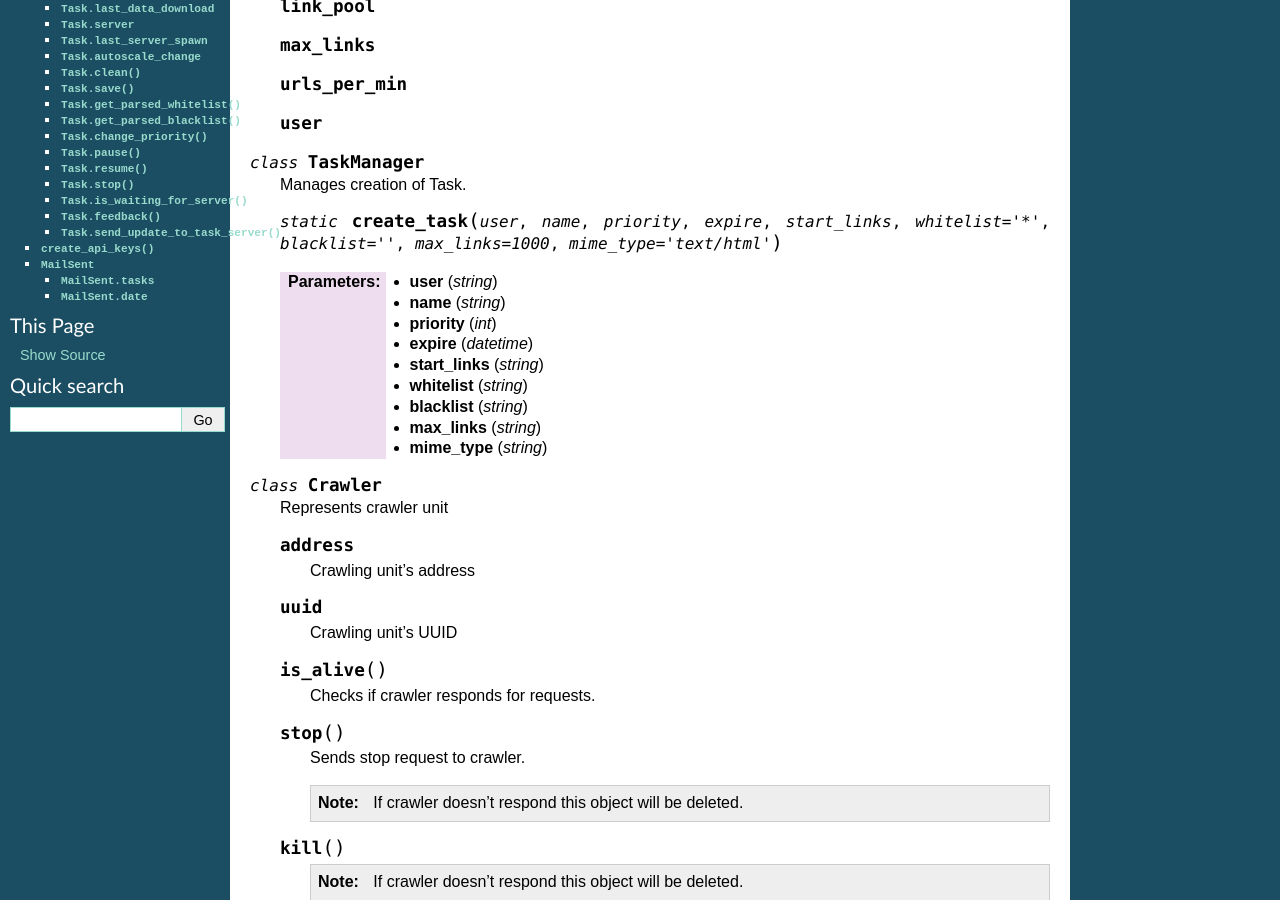
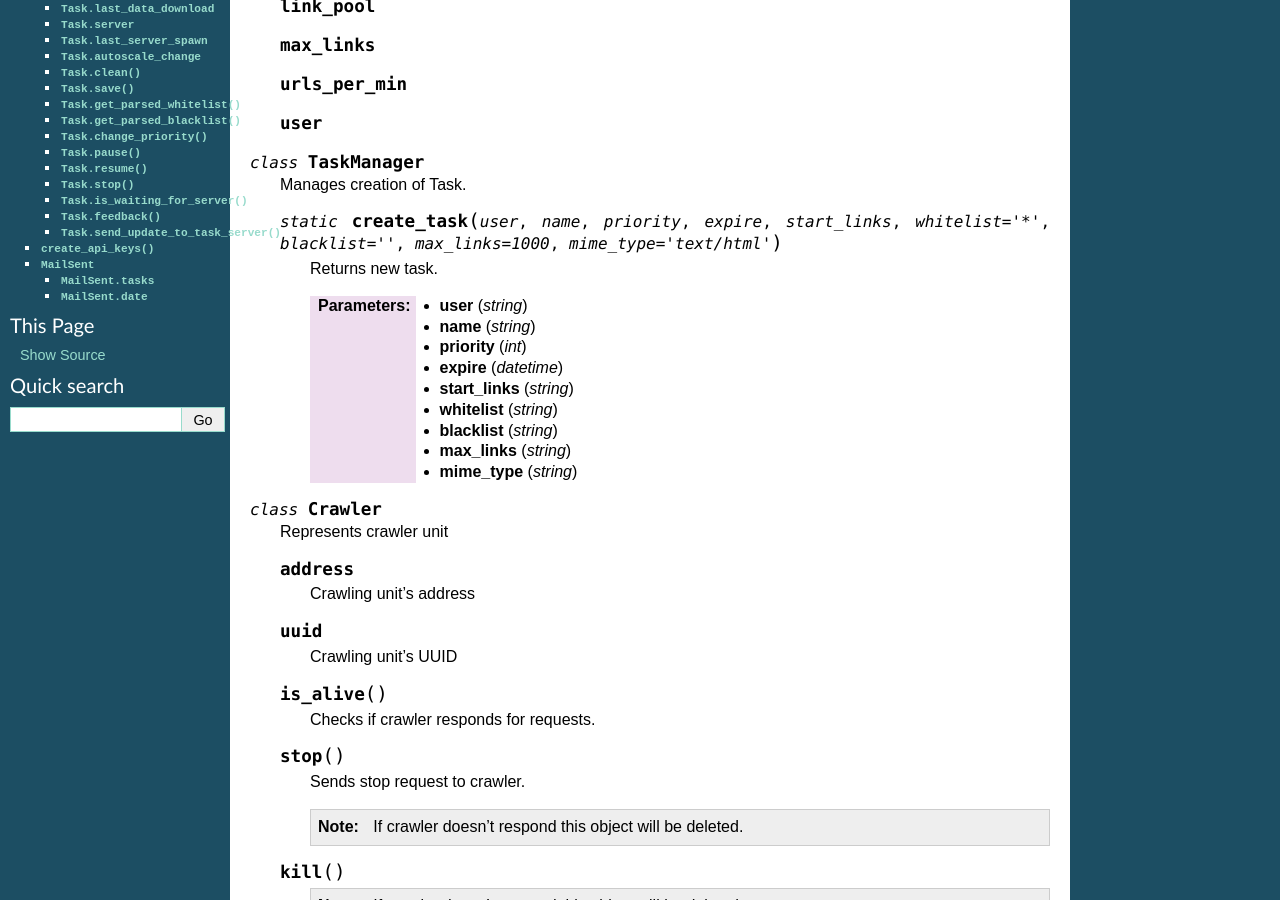
Before and after one commit to agh-glk/fcs, a Sphinx documentation site: the page built from docs/source/manager/models.rst, in a window 1280 px wide and 900 px high, scrolled down 747 px. Built offline with Sphinx 7.4.7, drawn with Linux system fonts in a browser that asks for light colours; formulas are drawn with MathJax 3.

Commit message:
[NT] Edit

```diff
--- a/docs/source/manager/models.rst
+++ b/docs/source/manager/models.rst
@@ -48,15 +48,17 @@ This module contains model layer - implementation of system units and consists o
 
    .. py:staticmethod:: create_task(user, name, priority, expire, start_links, whitelist='*', blacklist='', max_links=1000, mime_type='text/html')
 
-   :param string user:
-   :param string name:
-   :param int priority:
-   :param datetime expire:
-   :param string start_links:
-   :param string whitelist:
-   :param string blacklist:
-   :param string max_links:
-   :param string mime_type:
+      Returns new task.
+
+      :param string user:
+      :param string name:
+      :param int priority:
+      :param datetime expire:
+      :param string start_links:
+      :param string whitelist:
+      :param string blacklist:
+      :param string max_links:
+      :param string mime_type:
 
 
 .. py:class:: Crawler
```
